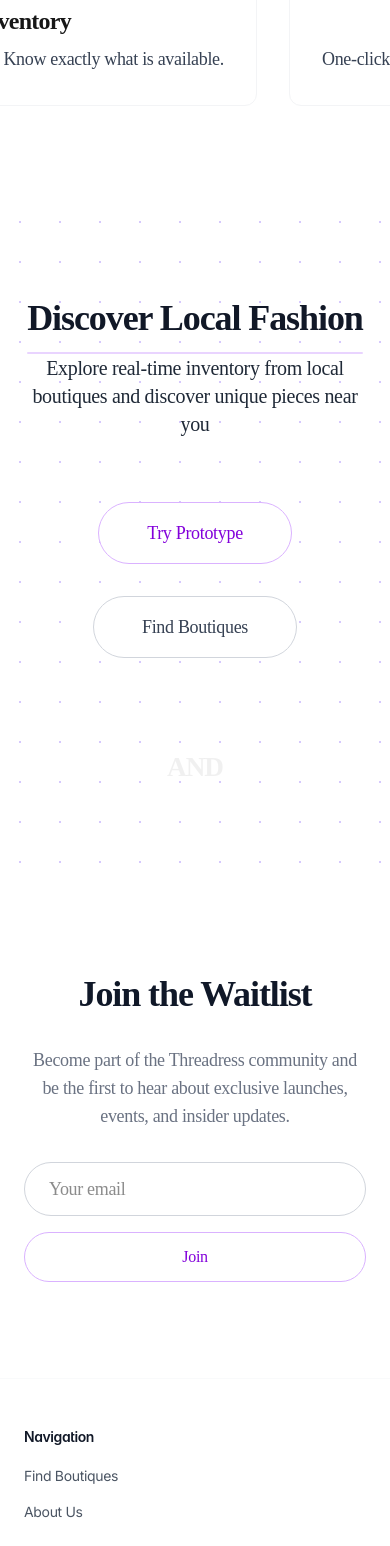
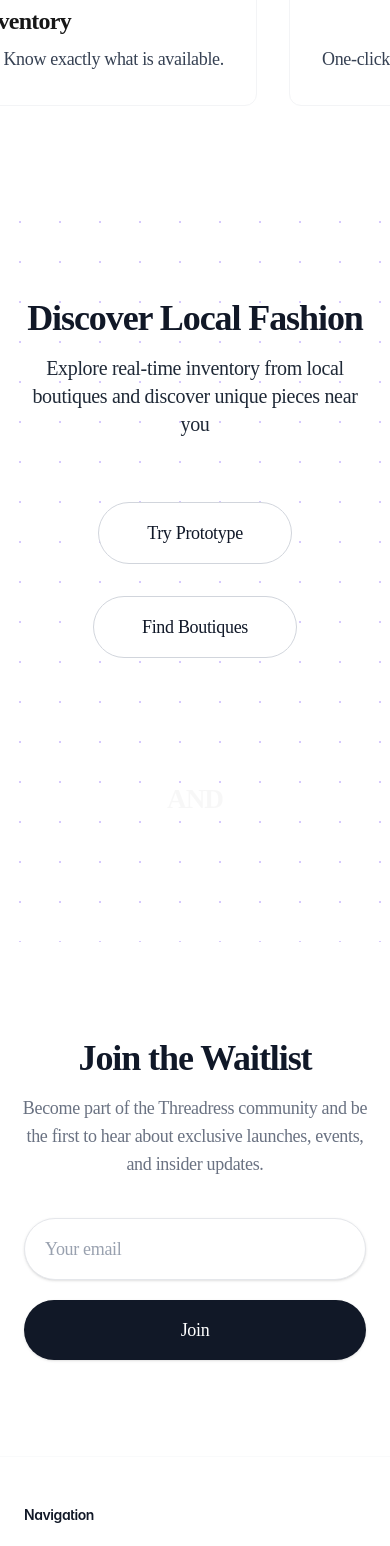
Before and after one commit to cherepashka123/Threadress, a Next.js app: page / in a window 390 px wide. Shown: the part 5067-6613 px from the top of the page. Built offline with nearby package versions, Linux system fonts and the light colour scheme.

Commit message:
Refined landing page: minimal motion, premium spacing, and waitlist animation

```diff
--- a/src/app/page.tsx
+++ b/src/app/page.tsx
@@ -46,79 +46,75 @@
         </div>
         <div className="relative max-w-4xl mx-auto px-6 z-10">
           <motion.div
-            initial={{ opacity: 0, y: 20 }}
+            initial={{ opacity: 0, y: 32 }}
             whileInView={{ opacity: 1, y: 0 }}
-            transition={{ duration: 0.8 }}
             className="text-center mb-16"
           >
-            <div className="relative inline-block">
-              <h2
-                className="text-4xl md:text-5xl font-light tracking-[-0.02em] text-neutral-900 mb-4 font-serif"
-                style={{ fontFamily: 'Playfair Display, serif' }}
-              >
-                Discover Local Fashion
-              </h2>
-              <motion.div
-                className="absolute left-0 right-0 bottom-0 h-0.5 bg-purple-200 rounded-full"
-                initial={{ scaleX: 0 }}
-                whileInView={{ scaleX: 1 }}
-                transition={{ duration: 1.2, ease: 'easeInOut' }}
-                style={{ originX: 0 }}
-              />
-            </div>
-            <p
-              className="text-xl text-neutral-800 font-light max-w-xl mx-auto font-serif"
+            <motion.h2
+              initial={{ opacity: 0, y: 24 }}
+              whileInView={{ opacity: 1, y: 0 }}
+              transition={{ duration: 1.4, delay: 0.1, ease: 'easeInOut' }}
+              className="text-4xl md:text-5xl font-light tracking-[-0.02em] text-neutral-900 mb-4 font-serif"
+              style={{ fontFamily: 'Playfair Display, serif' }}
+            >
+              Discover Local Fashion
+            </motion.h2>
+            <motion.p
+              initial={{ opacity: 0, y: 16 }}
+              whileInView={{ opacity: 1, y: 0 }}
+              transition={{ duration: 1.2, delay: 0.3, ease: 'easeInOut' }}
+              className="text-xl text-neutral-800 font-light max-w-xl mx-auto font-serif mb-2"
               style={{ fontFamily: 'Playfair Display, serif' }}
             >
               Explore real-time inventory from local boutiques and discover
               unique pieces near you
-            </p>
+            </motion.p>
           </motion.div>
 
           <div className="flex flex-col sm:flex-row gap-8 justify-center items-center mb-12">
             <motion.div
               initial={{ opacity: 0, y: 32 }}
               whileInView={{ opacity: 1, y: 0 }}
-              transition={{ duration: 0.7, delay: 0.2 }}
+              transition={{ duration: 1, delay: 0.5, ease: 'easeInOut' }}
             >
               <Link href="/threadress" className="block group relative">
-                <motion.button
-                  className="px-12 py-4 border border-purple-300 text-purple-700 rounded-full font-serif bg-white hover:bg-purple-50 transition-all duration-200 shadow-none focus:outline-none focus:ring-2 focus:ring-purple-200 text-lg relative overflow-hidden"
-                  style={{ fontFamily: 'Playfair Display, serif' }}
-                  whileHover={{ scale: 1.02, y: -2 }}
-                  whileTap={{ scale: 0.98 }}
+                <button
+                  className="px-12 py-4 border border-gray-300 text-gray-900 rounded-full font-serif bg-white hover:bg-gray-50 hover:shadow-lg hover:-translate-y-0.5 transition-all duration-200 shadow-none focus:outline-none focus:ring-2 focus:ring-gray-200 text-lg relative overflow-hidden"
+                  style={{
+                    fontFamily: 'Playfair Display, serif',
+                    background: 'white',
+                  }}
                 >
                   Try Prototype
-                  <span className="absolute left-1/2 -translate-x-1/2 bottom-2 w-0 group-hover:w-3/4 h-0.5 bg-purple-300 transition-all duration-300" />
-                </motion.button>
+                </button>
               </Link>
             </motion.div>
 
             <motion.div
               initial={{ opacity: 0, y: 32 }}
               whileInView={{ opacity: 1, y: 0 }}
-              transition={{ duration: 0.7, delay: 0.3 }}
+              transition={{ duration: 1, delay: 0.7, ease: 'easeInOut' }}
             >
               <Link href="/map" className="block group relative">
-                <motion.button
-                  className="px-12 py-4 border border-gray-300 text-gray-700 rounded-full font-serif bg-white hover:bg-gray-50 transition-all duration-200 shadow-none focus:outline-none focus:ring-2 focus:ring-gray-200 text-lg relative overflow-hidden"
-                  style={{ fontFamily: 'Playfair Display, serif' }}
-                  whileHover={{ scale: 1.02, y: -2 }}
-                  whileTap={{ scale: 0.98 }}
+                <button
+                  className="px-12 py-4 border border-gray-300 text-gray-900 rounded-full font-serif bg-white hover:bg-gray-50 hover:shadow-lg hover:-translate-y-0.5 transition-all duration-200 shadow-none focus:outline-none focus:ring-2 focus:ring-gray-200 text-lg relative overflow-hidden"
+                  style={{
+                    fontFamily: 'Playfair Display, serif',
+                    background: 'white',
+                  }}
                 >
                   Find Boutiques
-                  <span className="absolute left-1/2 -translate-x-1/2 bottom-2 w-0 group-hover:w-3/4 h-0.5 bg-gray-300 transition-all duration-300" />
-                </motion.button>
+                </button>
               </Link>
             </motion.div>
           </div>
 
-          {/* Big AND divider - perfectly centered between buttons and waitlist */}
-          <div className="w-full flex justify-center mb-0 mt-24">
+          {/* Minimal AND divider - lighter and more minimal */}
+          <div className="w-full flex justify-center mb-8 mt-32">
             <span
               className="font-serif text-[7vw] md:text-[5vw] font-semibold select-none"
               style={{
-                color: 'rgba(0,0,0,0.06)',
+                color: 'rgba(0,0,0,0.03)',
                 fontFamily: 'Playfair Display, serif',
                 letterSpacing: '-0.04em',
                 lineHeight: 1,
--- a/src/components/Navbar.tsx
+++ b/src/components/Navbar.tsx
@@ -20,7 +20,7 @@
       </div>
 
       {/* Center: Primary links (hidden on mobile, shown on lg+) */}
-      <div className="hidden lg:flex flex-1 justify-center items-center space-x-10">
+      <div className="hidden lg:flex flex-1 justify-center items-center space-x-10 ml-16">
         <Link
           href="/threadress"
           className="text-neutral-900 hover:text-purple-600 transition-colors font-medium"
--- a/src/components/WaitlistForm.tsx
+++ b/src/components/WaitlistForm.tsx
@@ -19,34 +19,47 @@
       className="py-24 bg-white"
       style={{ fontFamily: 'Playfair Display, serif' }}
     >
-      <div className="max-w-2xl mx-auto px-6 text-center">
-        <h2
-          className="text-4xl md:text-5xl font-light text-gray-900 mb-8 font-serif"
+      <div className="max-w-2xl mx-auto px-4 sm:px-6 text-center">
+        <motion.h2
+          initial={{ opacity: 0, y: 24 }}
+          whileInView={{ opacity: 1, y: 0 }}
+          transition={{ duration: 1.2, ease: 'easeInOut' }}
+          className="text-4xl md:text-5xl font-light text-gray-900 mb-4 font-serif"
           style={{ fontFamily: 'Playfair Display, serif' }}
         >
           Join the Waitlist
-        </h2>
-        <p
-          className="text-lg text-gray-500 mb-8 font-serif"
+        </motion.h2>
+        <motion.p
+          initial={{ opacity: 0, y: 16 }}
+          whileInView={{ opacity: 1, y: 0 }}
+          transition={{ duration: 1.2, delay: 0.2, ease: 'easeInOut' }}
+          className="text-lg text-gray-500 mb-10 font-serif"
           style={{ fontFamily: 'Playfair Display, serif' }}
         >
           Become part of the Threadress community and be the first to hear about
           exclusive launches, events, and insider updates.
-        </p>
-        <form className="flex flex-col sm:flex-row gap-4 justify-center">
+        </motion.p>
+        <motion.form
+          initial={{ opacity: 0, y: 24 }}
+          whileInView={{ opacity: 1, y: 0 }}
+          transition={{ duration: 1.2, delay: 0.4, ease: 'easeInOut' }}
+          className="flex flex-col gap-3 sm:flex-row sm:gap-2 justify-center items-center w-full max-w-xl mx-auto px-2"
+        >
           <input
-            className="flex-1 px-6 py-3 border border-gray-300 rounded-full text-lg font-serif"
+            className="flex-1 w-full px-5 py-4 border border-gray-200 rounded-full text-lg font-serif bg-white focus:outline-none focus:ring-2 focus:ring-gray-300 transition-all shadow-sm placeholder:text-gray-400 mb-2 sm:mb-0"
             style={{ fontFamily: 'Playfair Display, serif' }}
             placeholder="Your email"
           />
-          <button
+          <motion.button
             type="submit"
-            className="px-8 py-3 border border-purple-300 text-purple-700 rounded-full font-serif bg-white hover:bg-purple-50 transition-colors duration-200 focus:outline-none focus:ring-2 focus:ring-purple-200"
+            whileHover={{ y: -2, boxShadow: '0 8px 32px 0 rgba(0,0,0,0.07)' }}
+            transition={{ type: 'spring', stiffness: 200, damping: 18 }}
+            className="w-full sm:w-auto px-8 py-4 rounded-full font-serif bg-neutral-900 text-white text-lg font-medium shadow-sm hover:bg-neutral-800 transition-colors duration-200 focus:outline-none focus:ring-2 focus:ring-neutral-300 border-none"
             style={{ fontFamily: 'Playfair Display, serif' }}
           >
             Join
-          </button>
-        </form>
+          </motion.button>
+        </motion.form>
       </div>
     </section>
   );
```
